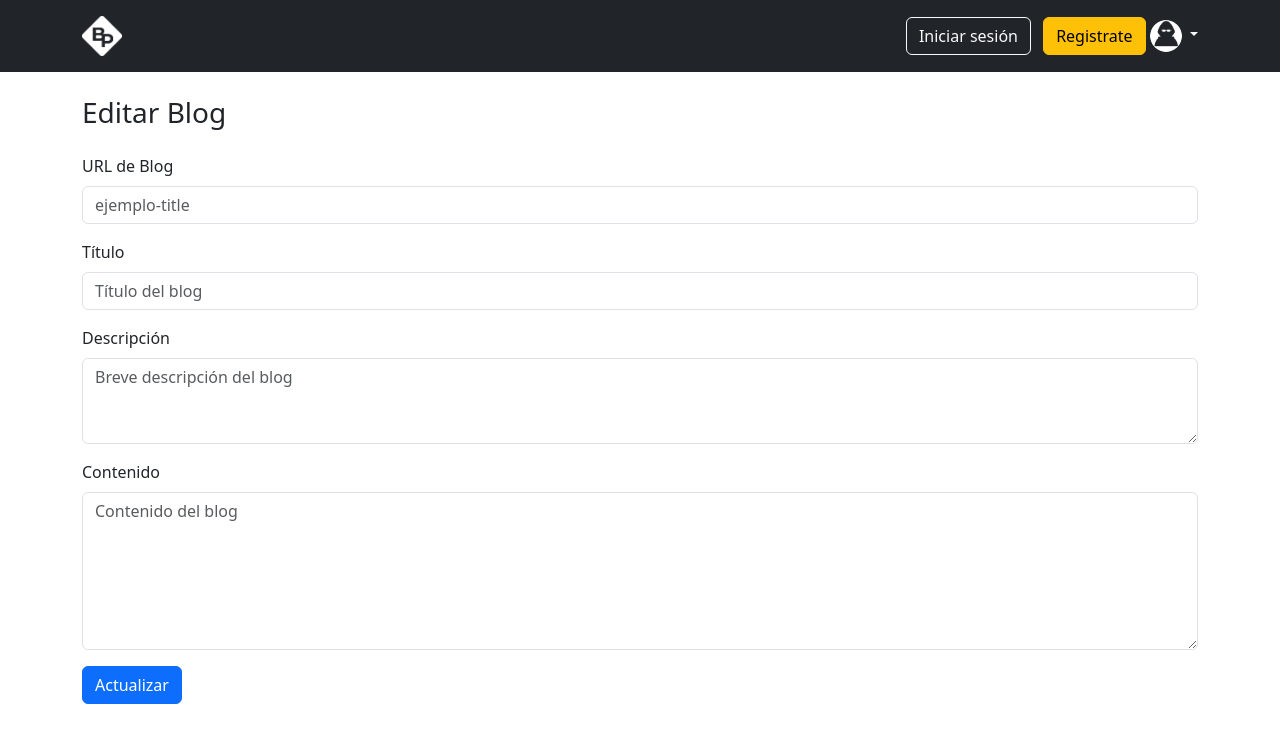
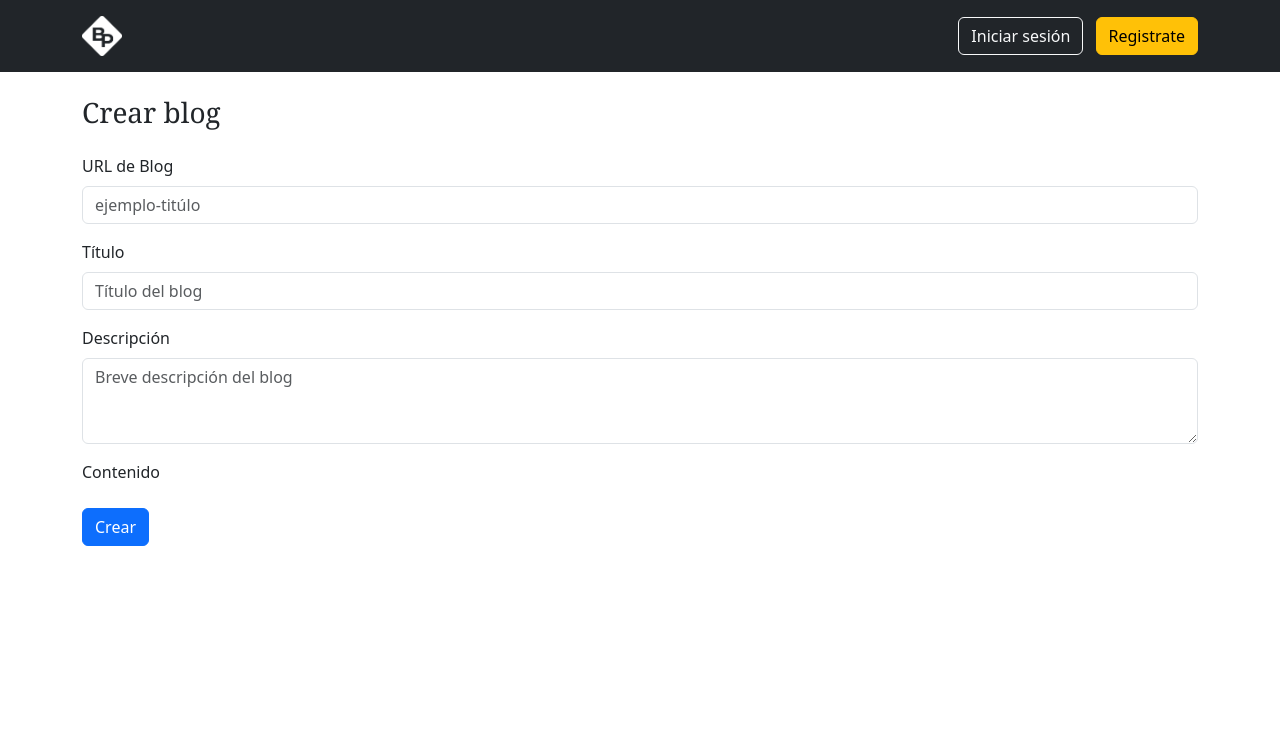
Before and after one commit to Androide47/pythonBlog, a Flask app: template blogr/templates/admin/create.html in a window 1280 px wide. Shown: the top 743 px of the page. Run offline with Flask 3, Linux system fonts and the light colour scheme; the template is opened without the code that fills it, so the values that code supplies are empty; some libraries are stand-ins or nearby versions.

Commit message:
feat: new blog

```diff
--- a/blogr/templates/admin/create.html
+++ b/blogr/templates/admin/create.html
@@ -1,95 +1,34 @@
-<head>
-    <meta charset="UTF-8">
-    <meta http-equiv="X-UA-Compatible" content="IE=edge">
-    <meta name="viewport" content="width=device-width, initial-scale=1.0">
-    <title>BlogPosts - Editar Blog</title>
+ {% extends 'base.html' %}
 
-    <!-- Estilos de bootstrap y de app -->
-    <link rel="stylesheet" href="../css/bootstrap.min.css">
-
-</head>
-
-<body>
-
-    <header class="p-3 text-bg-dark">
-        <div class="container">
-            <div class="d-flex align-items-center justify-content-between">
-                <a href="../index.html" class="d-flex align-items-center mb-2 mb-lg-0 text-white text-decoration-none">
-                    <img src="../img/bp-light.png" alt="blog posts" width="40">
-                </a>
-
-                <div class="text-end">
-                    <a href="login.html" class="btn btn-outline-light me-2">Iniciar sesión</a>
-                    <a href="register.html" class="btn btn-warning">Registrate</a>
-
-                    <a href="#" class="link-light text-decoration-none dropdown-toggle" data-bs-toggle="dropdown">
-                        <img src="../img/user-light.png" alt="mdo" width="32" height="32" class="rounded-circle">
-                    </a>
-                    <ul class="dropdown-menu text-small">
-                        <li>
-                        <li><a class="dropdown-item d-flex align-items-center gap-2 py-2" href="create.html">
-                                <span class="d-inline-block bg-success rounded-circle p-1"></span>
-                                Crear Blog
-                            </a>
-                        </li>
-                        </li>
-                        <li><a class="dropdown-item d-flex align-items-center gap-2 py-2" href="posts.html">
-                                <span class="d-inline-block bg-primary rounded-circle p-1"></span>
-                                Mis Blogs
-                            </a>
-                        </li>
-                        <li><a class="dropdown-item d-flex align-items-center gap-2 py-2" href="../auth/profile.html">
-                                <span class="d-inline-block bg-info rounded-circle p-1"></span>
-                                Perfil
-                            </a>
-                        </li>
-                        <li>
-                            <hr class="dropdown-divider">
-                        </li>
-                        <li><a class="dropdown-item d-flex align-items-center gap-2 py-2" href="#">
-                                <span class="d-inline-block bg-danger rounded-circle p-1"></span>
-                                Cerrar sesión
-                            </a>
-                        </li>
-                    </ul>
-                </div>
-            </div>
-        </div>
-    </header>
-
+{% block content %}
     <section>
         <div class="container">
             <div class="header mb-4 mt-4">
-                <h1 class="h3">Editar Blog</h1>
+                <h1 class="h3"> {% block title %} Crear blog {% endblock %} </h1>
             </div>
             <div class="body">
-                <form>
+                <form method="POST">
                     <div class="mb-3">
                         <label for="url" class="form-label">URL de Blog</label>
-                        <input type="text" class="form-control" id="url" placeholder="ejemplo-title">
+                        <input type="text" class="form-control" id="url" name="url" required placeholder="ejemplo-titúlo">
                     </div>
                     <div class="mb-3">
-                        <label for="titleInput" class="form-label">Título</label>
-                        <input type="text" class="form-control" id="titleInput" placeholder="Título del blog">
+                        <label for="title" class="form-label">Título</label>
+                        <input type="text" class="form-control" id="title" name="title" required placeholder="Título del blog">
                     </div>
                     <div class="mb-3">
-                        <label for="descInput" class="form-label">Descripción</label>
-                        <textarea class="form-control" id="descInput" rows="3"
+                        <label for="info" class="form-label">Descripción</label>
+                        <textarea class="form-control" id="info" name="info" rows="3"
                             placeholder="Breve descripción del blog"></textarea>
                     </div>
                     <div class="mb-3">
                         <label for="contentInput" class="form-label">Contenido</label>
-                        <textarea class="form-control" id="contentInput" rows="6"
-                            placeholder="Contenido del blog"></textarea>
+                        <br>
+                        {{ckeditor.create()}}
                     </div>
-                    <button type="submit" class="btn btn-primary">Actualizar</button>
+                    <button type="submit" class="btn btn-primary">Crear</button>
                 </form>
             </div>
         </div>
     </section>
-
-
-    <script src="../js/bootstrap.bundle.min.js"></script>
-</body>
-
-</html>
+ {% endblock %}
--- a/blogr/templates/admin/posts.html
+++ b/blogr/templates/admin/posts.html
@@ -8,7 +8,7 @@
             <h2 class="mb-3 mt-3">{% block ttle %}Tus publicaciones{% endblock %} </h2>
             <div class="d-flex justify-content-between mb-3">
                 <p>¡Bienvenido al panel de administración de blogs!</p>
-                <a href="create.html" class="btn btn-outline-success">AÑADIR BLOG</a>
+                <a href="{{ url_for('post.create') }}" class="btn btn-outline-success">AÑADIR BLOG</a>
             </div>
         </div>
         <table class=" table">
@@ -36,3 +36,5 @@
 
 
 {% endblock %}
+
+{% block message %} alert-success {% endblock %}
--- a/blogr/templates/base.html
+++ b/blogr/templates/base.html
@@ -132,7 +132,7 @@
     <div class="container mt-3">
       <div class="row">
         <div class="col-md-6 mx-auto">
-          <div class="alert alert-danger" role="alert">
+          <div class="alert {% block message %} alert-danger {% endblock %}"   role="alert">
             {{ message }}
           </div>
         </div>
@@ -144,5 +144,6 @@
     {% block content %}{%endblock%}
 
     <script src="{{url_for('static', filename='js/bootstrap.bundle.min.js')}}"></script>
+    {{ ckeditor.load() }}
   </body>
 </html>
--- a/config.py
+++ b/config.py
@@ -5,3 +5,5 @@ class Config:
     DEBUG = True
     SECRET_KEY = 'dev'
     SQLALCHEMY_DATABASE_URI = POSTGRES
+
+    CKEDITOR_PKG_TYPE = 'FULL'
```
Also changed, not shown: blogr/models.py (+13 -11 lines), blogr/post.py (+40 -5 lines).
